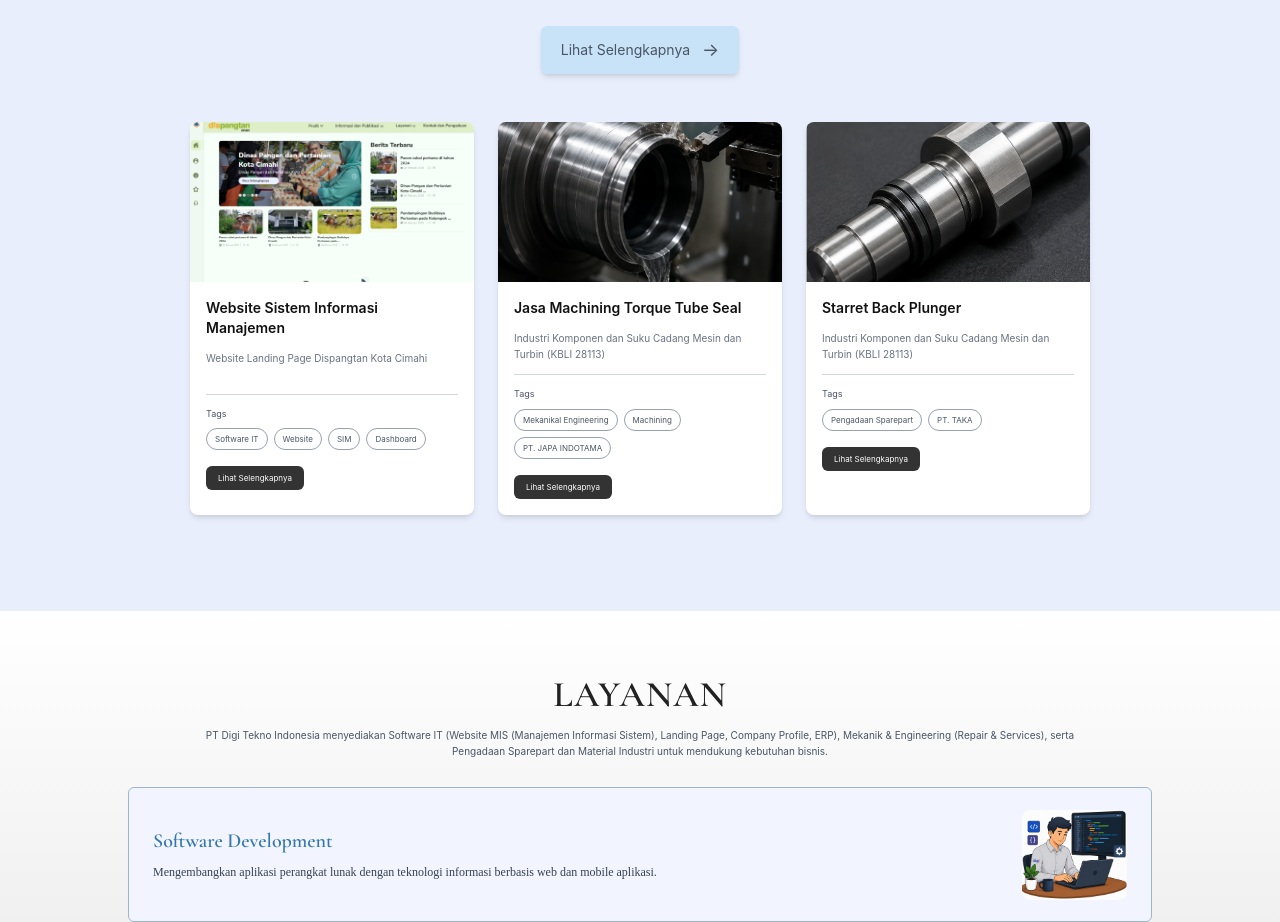
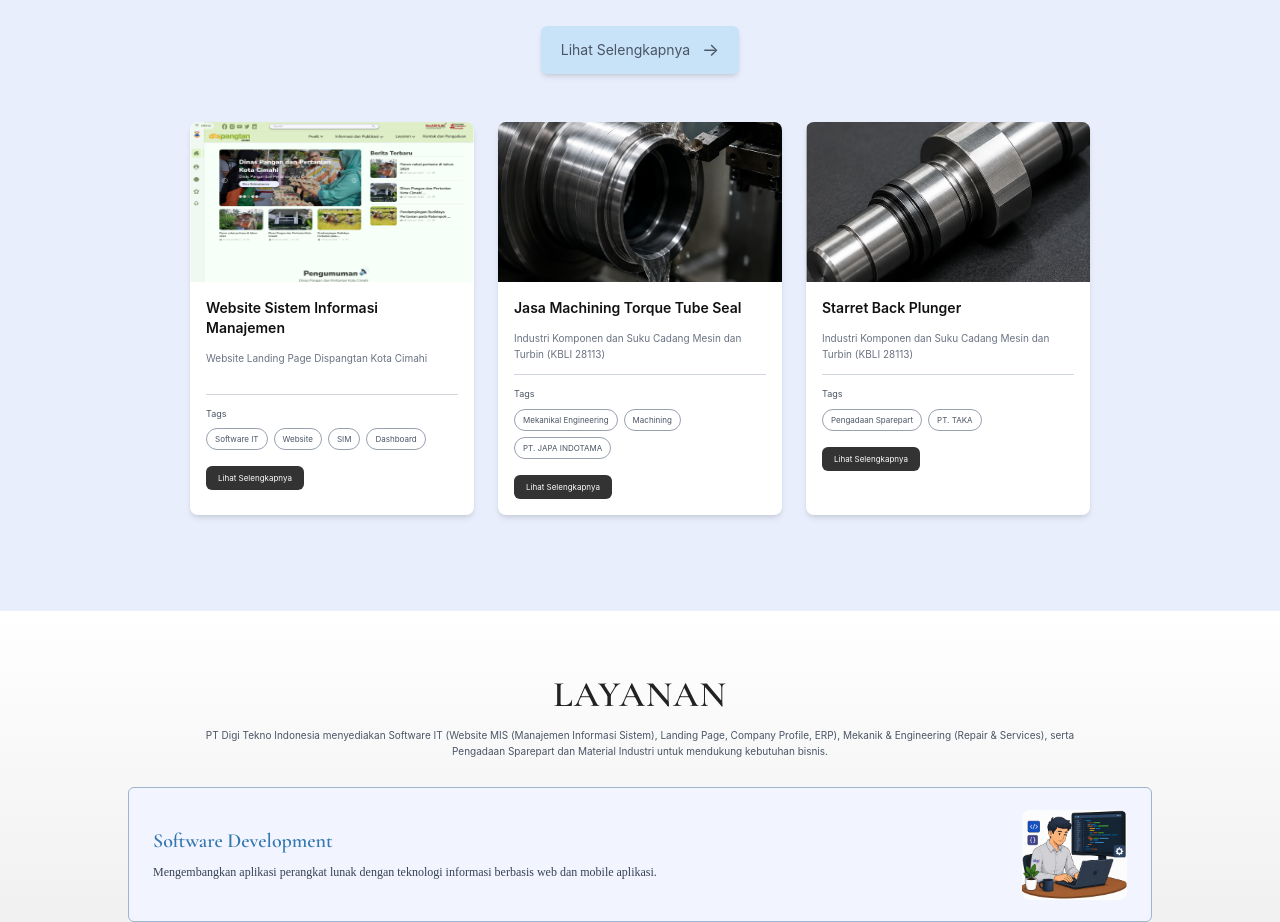
Before and after one commit to agushildan/projek-baru, a React (Vite) app: page / in a window 1280 px wide. Shown: the part 3202-4124 px from the top of the page. Built offline with nearby package versions, Linux system fonts and the light colour scheme.

Commit message:
ukurangambar

```diff
--- a/src/components/portfolio.jsx
+++ b/src/components/portfolio.jsx
@@ -96,7 +96,11 @@ function Portfolio() {
   <img
     src={portfolio.image}
     alt={portfolio.title}
-                  className="w-full h-full object-cover"
+    className={
+      index === 0
+        ? "w-full h-full object-contain mx-auto scale-x-[1.15]"
+        : "w-full h-full object-cover"
+    }
   />
 </div>
 
```
Lines whose indentation alone changed are shown as unchanged.
